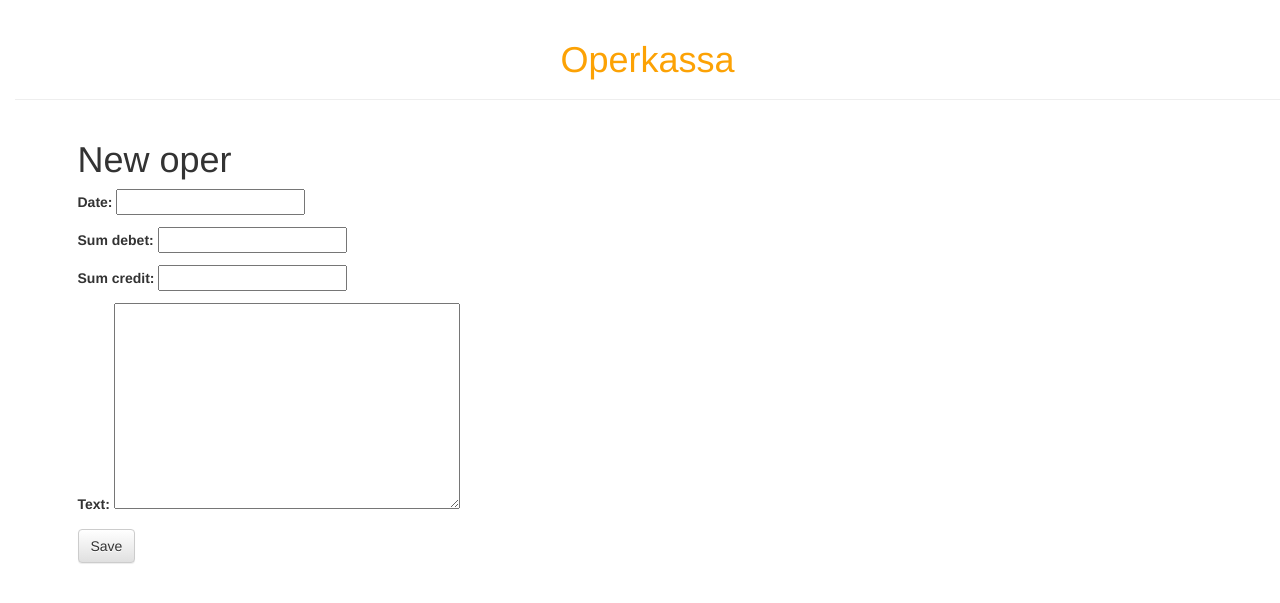
After one commit to alexvydrin/mk_stores, a Django app: page /oper/new/ in a window 1280 px wide. The commit adds this page. Shown: the top 603 px of the page. Run offline with Django 3.2, Linux system fonts and the light colour scheme; some libraries are stand-ins or nearby versions.

Commit message:
Added form.

```diff
--- /dev/null
+++ b/operkassa/forms.py
@@ -0,0 +1,9 @@
+from django import forms
+
+from .models import Oper
+
+class OperForm(forms.ModelForm):
+
+    class Meta:
+        model = Oper
+        fields = ('date', 'sum_debet', 'sum_credit', 'text',)
--- a/operkassa/templates/operkassa/base.html
+++ b/operkassa/templates/operkassa/base.html
@@ -9,6 +9,9 @@
     <body>
 
         <div class="page-header">
+            {% if user.is_authenticated %}
+                <a href="{% url 'oper_new' %}" class="top-menu"><span class="glyphicon glyphicon-plus"></span></a>
+            {% endif %}
             <h1><a href="/">Operkassa</a></h1>
         </div>
 
--- a/operkassa/templates/operkassa/oper_detail.html
+++ b/operkassa/templates/operkassa/oper_detail.html
@@ -6,5 +6,8 @@
         <p> Приход: {{ oper.sum_debet }}</p>
         <p> Расход: {{ oper.sum_credit }}</p>
         <p>{{ oper.text|linebreaksbr }}</p>
+        {% if user.is_authenticated %}
+            <a class="btn btn-default" href="{% url 'oper_edit' pk=oper.pk %}"><span class="glyphicon glyphicon-pencil"></span></a>
+        {% endif %}
     </div>
 {% endblock %}
--- /dev/null
+++ b/operkassa/templates/operkassa/oper_edit.html
@@ -0,0 +1,9 @@
+{% extends 'operkassa/base.html' %}
+
+{% block content %}
+    <h1>New oper</h1>
+    <form method="POST" class="oper-form">{% csrf_token %}
+        {{ form.as_p }}
+        <button type="submit" class="save btn btn-default">Save</button>
+    </form>
+{% endblock %}
--- a/operkassa/urls.py
+++ b/operkassa/urls.py
@@ -4,4 +4,6 @@ from . import views
 urlpatterns = [
     re_path(r'^$', views.oper_list, name='oper_list'),
     re_path(r'^oper/(?P<pk>\d+)/$', views.oper_detail, name='oper_detail'),
+    re_path(r'^oper/new/$', views.oper_new, name='oper_new'),
+    re_path(r'^oper/(?P<pk>\d+)/edit/$', views.oper_edit, name='oper_edit'),
 ]
--- a/operkassa/views.py
+++ b/operkassa/views.py
@@ -1,6 +1,8 @@
-from django.shortcuts import render
 from .models import Oper
+from .forms import OperForm
 from django.shortcuts import render, get_object_or_404
+from django.shortcuts import redirect
+
 
 def oper_list(request):
     #opers = Oper.objects.filter(date__gte=0).order_by('date')
@@ -16,6 +18,34 @@ def oper_list(request):
         'sum_credit_total': sum_credit_total}
     return render(request, 'operkassa/oper_list.html', context=context)
 
+
 def oper_detail(request, pk):
     oper = get_object_or_404(Oper, pk=pk)
     return render(request, 'operkassa/oper_detail.html', {'oper': oper})
+
+
+def oper_new(request):
+    if request.method == "POST":
+        form = OperForm(request.POST)
+        if form.is_valid():
+            oper = form.save(commit=False)
+            oper.author = request.user
+            oper.save()
+            return redirect('oper_detail', pk=oper.pk)
+    else:
+        form = OperForm()
+    return render(request, 'operkassa/oper_edit.html', {'form': form})
+
+
+def oper_edit(request, pk):
+    oper = get_object_or_404(Oper, pk=pk)
+    if request.method == "POST":
+        form = OperForm(request.POST, instance=oper)
+        if form.is_valid():
+            oper = form.save(commit=False)
+            oper.author = request.user
+            oper.save()
+            return redirect('oper_detail', pk=oper.pk)
+    else:
+        form = OperForm(instance=oper)
+    return render(request, 'operkassa/oper_edit.html', {'form': form})
```
